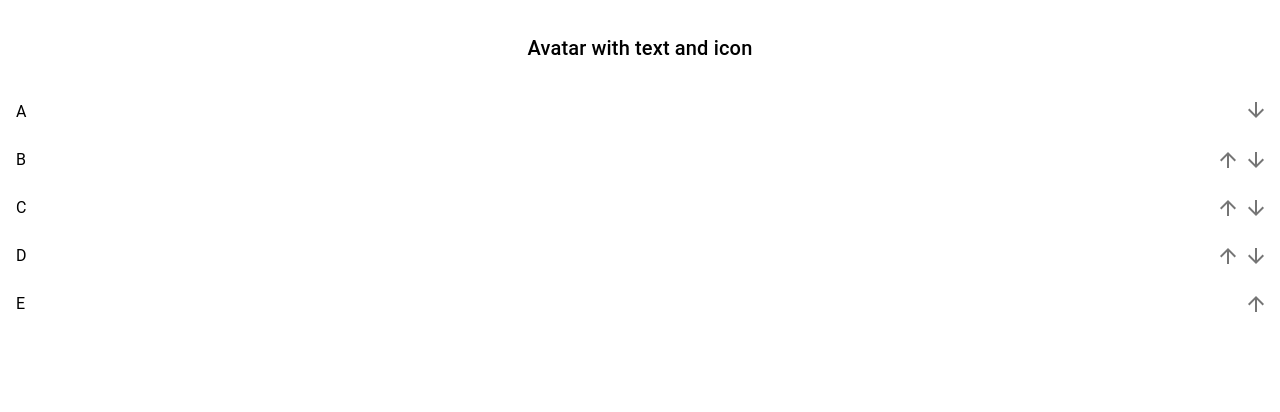
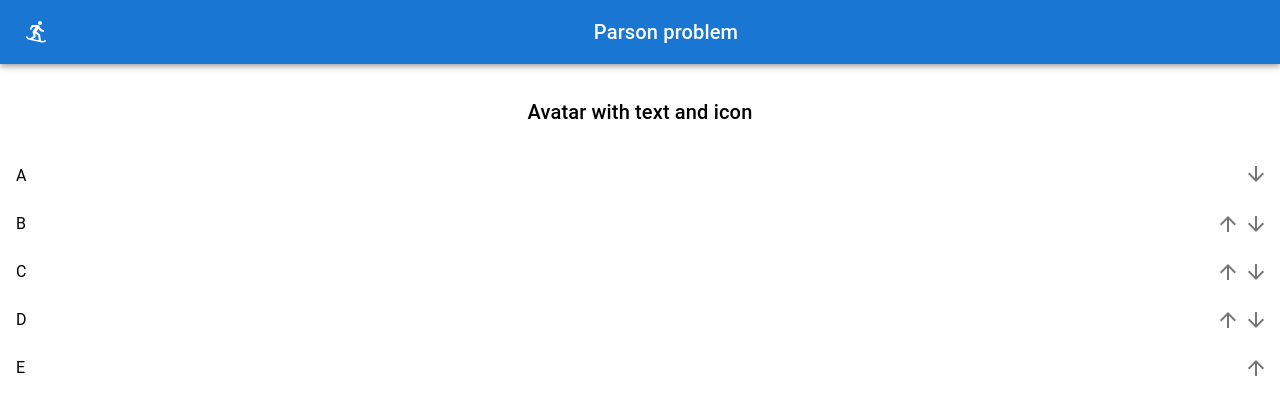
Before and after one commit to kristoferbuno/parsons-problem-system, a React (Create React App) app: page /problem in a window 1280 px wide. Shown: the top 412 px of the page. Built offline with nearby package versions, Linux system fonts and the light colour scheme.

Commit message:
Add toolbar

```diff
--- a/src/App.tsx
+++ b/src/App.tsx
@@ -7,6 +7,9 @@ import {
   Route,
   Link,
 } from "react-router-dom";
+import MenuIcon, { Snowboarding } from '@mui/icons-material/';
+
+import { AppBar, Button, IconButton, Toolbar, Typography } from '@mui/material';
 
 function App() {
 
@@ -46,6 +49,22 @@ ctrl-f for "getAll" to get all query params from the URL
   return (
 
     <div className="App">
+            <AppBar position="static">
+        <Toolbar>
+          <IconButton
+            size="large"
+            edge="start"
+            color="inherit"
+            aria-label="menu"
+            sx={{ mr: 2 }}
+          >
+            <Snowboarding />
+          </IconButton>
+          <Typography variant="h6" component="div" sx={{ flexGrow: 1 }}>
+            Parson problem
+          </Typography>
+        </Toolbar>
+      </AppBar>
           <RouterProvider router={router}/>
     </div>
   );
--- a/src/DraggableList.tsx
+++ b/src/DraggableList.tsx
@@ -1,8 +1,6 @@
 import { Avatar, ButtonGroup, Grid, IconButton, List, ListItem, ListItemAvatar, ListItemText, Typography } from '@mui/material';
 import React, { useState } from 'react';
 import logo from './logo.svg';
-import FolderIcon from '@mui/icons-material/Folder';
-import DeleteIcon from '@mui/icons-material/Delete';
 import { ArrowDownward, ArrowUpward } from '@mui/icons-material';
 
 
```
